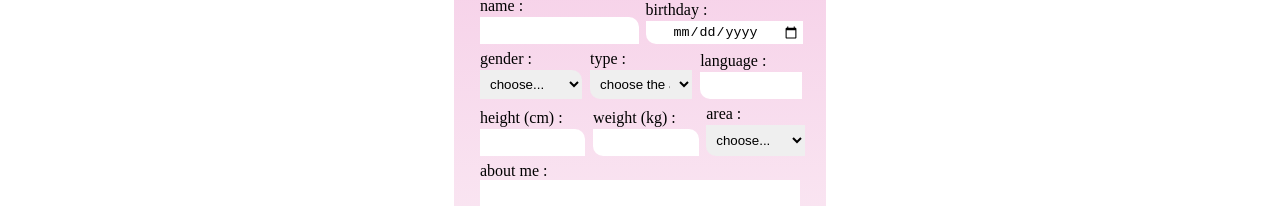
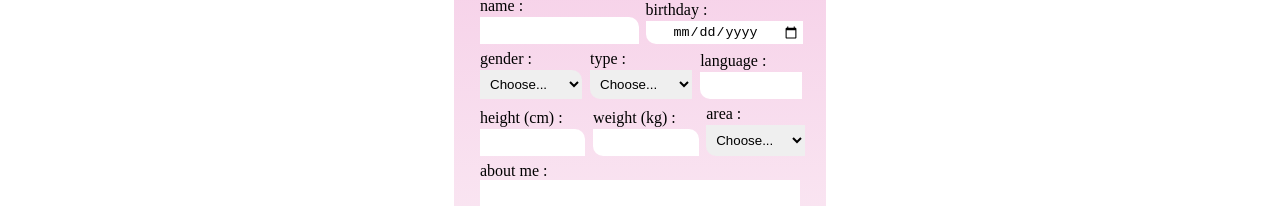
Before and after one commit to WHL99/dating-apes, a React (Create React App) app in the folder client/: page /signup in a window 1280 px wide. Shown: the part 298-504 px from the top of the page. Built offline with nearby package versions, Linux system fonts and the light colour scheme.

Commit message:
Remove the bug of signup options and make them easier to read and better

```diff
--- a/client/package.json
+++ b/client/package.json
@@ -1,6 +1,7 @@
 {
   "name": "client",
   "version": "0.1.0",
+  "proxy": "http://localhost:5005",
   "private": true,
   "dependencies": {
     "@testing-library/jest-dom": "^5.16.4",
--- a/client/src/components/UserCard.js
+++ b/client/src/components/UserCard.js
@@ -9,22 +9,23 @@ function UserCard({ user }) {
     const getAge = birthDate => Math.floor((new Date() - new Date(birthDate).getTime()) / 3.15576e+10)
 
     useState(() => {
-        setAge(getAge(birthday.toString()))
+        setAge(getAge(birthday))
     }, [birthday])
 
     return (
         <div >
             <Link to={`/users/${_id}`} className="UserCard-link" >
                 <div className="UserCard">
-                    <img src={url} className="UserCard-img" alt="user-img"/>
+                    <img src={url} className="UserCard-img" alt="user-img" />
                     <div>
                         <div className="UserCard-1">
                             <div className="UserCard-2-1">
                                 <div className="UserCard-2-1-1">
                                     <h3 style={{ marginTop: '1vh' }}>{name.slice(0, 1).toUpperCase() + name.slice(1).toLowerCase()},&nbsp;{age}y</h3>
+
                                 </div>
                                 <div className="UserCard-2-1-2" >
-                                    <img src={locationIcon} style={{ height: '1.8vh', paddingRight: '0.8vw' }} alt="location-icon"/>
+                                    <img src={locationIcon} style={{ height: '1.8vh', paddingRight: '0.8vw' }} alt="location-icon" />
                                     <h5>{area}</h5>
                                 </div>
                             </div>
--- a/client/src/pages/SignupPage.js
+++ b/client/src/pages/SignupPage.js
@@ -42,7 +42,7 @@ function SignupPage(props) {
       .then(response => response.json())
       .then(data => {
         const requestBody = { email, password, name, birthday, gender, lang, animal, height, weight, url: data.url, aboutMe, area };
-        axios.post(`/auth/signup`, requestBody)
+        axios.post(`http://localhost:5005/auth/signup`, requestBody)
           .then((response) => {
             navigate("/login");
           })
@@ -54,28 +54,21 @@ function SignupPage(props) {
       .catch(err => console.log(err))
   }
 
-  const genders = ["choose...", "male", "female", "other"]
-  const genderOptions = genders.map((gender) => {
-    return (
-      <option key={gender} value={`${gender}`}>{gender}</option>
-    )
-  });
+  const chooseOptionLabel = <option key='no-choice' value=''>Choose...</option>
+  const genderOptions = [chooseOptionLabel].concat(
+    ["male", "female", "other"].map(gender =>
+      (<option key={gender} value={gender}>{gender}</option>)
+    ))
 
+  const animalOptions = [chooseOptionLabel].concat(
+    ["ape", "bird", "cat", "dog", "fish", "hedgehog", "monkey", "rabbit", "raccoon", "tiger"].map(animal =>
+      (<option key={animal} value={animal}>{animal}</option>)
+    ))
 
-  const animals = ["choose the animal...", "ape", "bird", "cat", "dog", "fish", "hedgehog", "monkey", "rabbit", "raccoon", "tiger"]
-  const animalOptions = animals.map((animal) => {
-    return (
-      <option key={animal} value={`${animal}`}>{animal}</option>
-    )
-  });
-
-  const areas = ["choose...", "Charlottenburg", "Friedrichshain", "Kreuzberg", "Lichtenberg", "Marzahn", "Mitte", "Neukölln", "Pankow", "Reinickendorf", "Spandau", "Steglitz", "Schöneberg", "Treptow", "other"]
-  const areaOptions = areas.map((area) => {
-    return (
-      <option key={area} value={`${area}`}>{area}</option>
-    )
-  });
-
+  const areaOptions = [chooseOptionLabel].concat(
+    ["Charlottenburg", "Friedrichshain", "Kreuzberg", "Lichtenberg", "Marzahn", "Mitte", "Neukölln", "Pankow", "Reinickendorf", "Spandau", "Steglitz", "Schöneberg", "Treptow", "other"].map(area =>
+      (<option key={area} value={area}>{area}</option>)
+    ))
 
   return (
     <div style={{ fontFamily: 'Quicksand' }}>
@@ -107,6 +100,7 @@ function SignupPage(props) {
               {genderOptions}
             </select>
           </div>
+
           <div className='container-inner-3'>
             <label>type :</label>
             <select style={{ width: '8vw', marginRight: '0.6vw', borderBottomLeftRadius: '10px' }} name="animal" onChange={handleAnimal} value={animal} required>
```
Also changed, not shown: client/src/pages/UserDetailsPage.js (+6 -6 lines).
